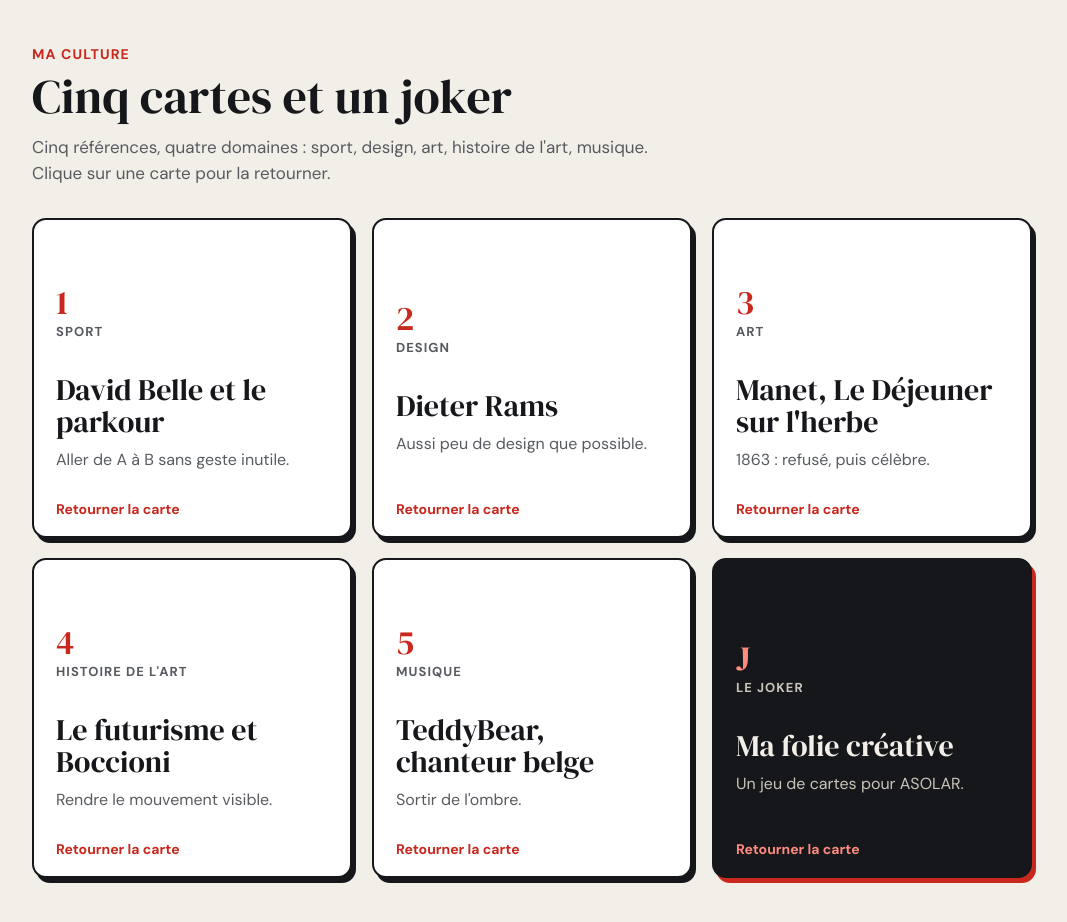
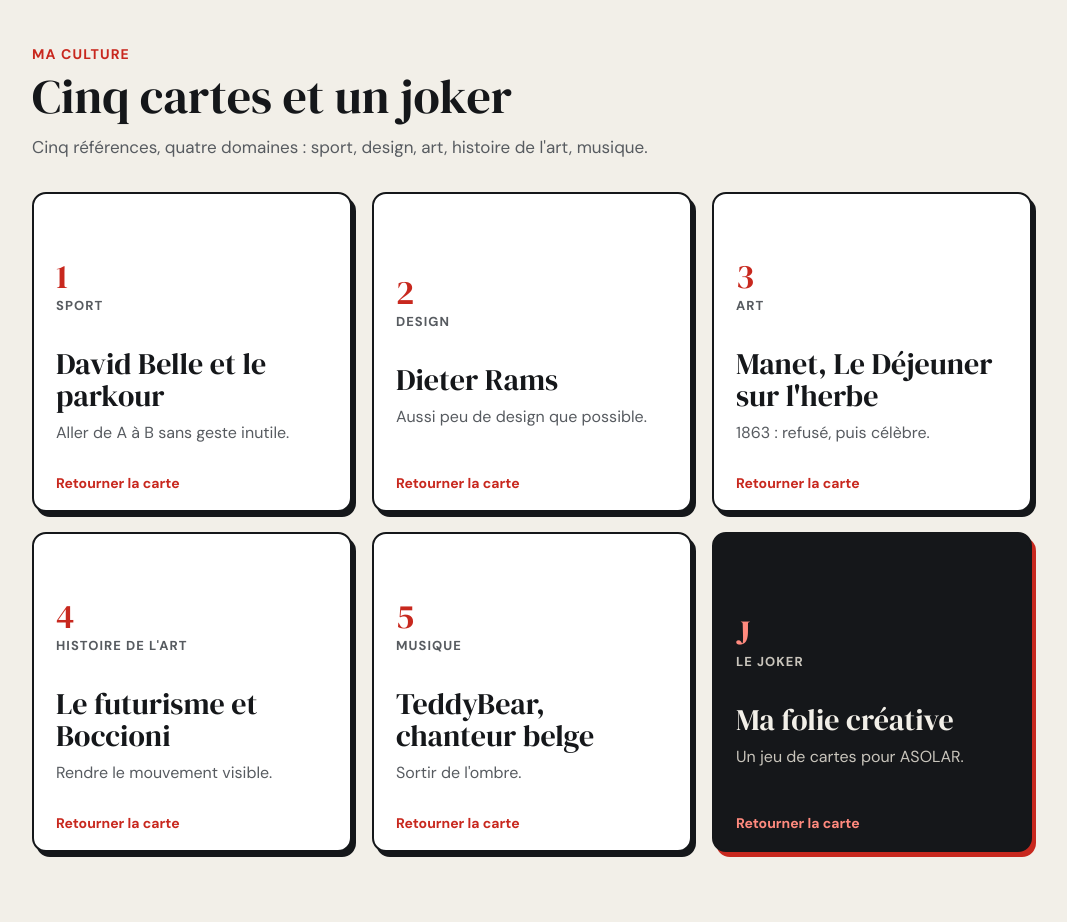
Before and after one commit to egonbachy-sudo/asolar, a plain HTML site: page index.html in a window 1280 px wide. Shown: the part 1060-1982 px from the top of the page, without its empty margins (108-1175 px from the left). Drawn offline with Linux system fonts and the light colour scheme.

Commit message:
Culture : retrait de la phrase d'instruction
Co-Authored-By: Claude Sonnet 5.5 <noreply@anthropic.com>
Claude-Session: https://claude.ai/code/session_01EPD148sKNcRGRZpnzx279R

```diff
--- a/index.html
+++ b/index.html
@@ -117,7 +117,7 @@ footer{border-top:2px solid var(--ink);padding:20px 0;font-size:14px}
 <section id="main">
   <div class="eyebrow">Ma culture</div>
   <h2>Cinq cartes et un joker</h2>
-  <p class="intro">Cinq références, quatre domaines : sport, design, art, histoire de l'art, musique. Clique sur une carte pour la retourner.</p>
+  <p class="intro">Cinq références, quatre domaines : sport, design, art, histoire de l'art, musique.</p>
   <div class="hand" id="hand">
 
     <button type="button" class="pc" aria-pressed="false">
```
